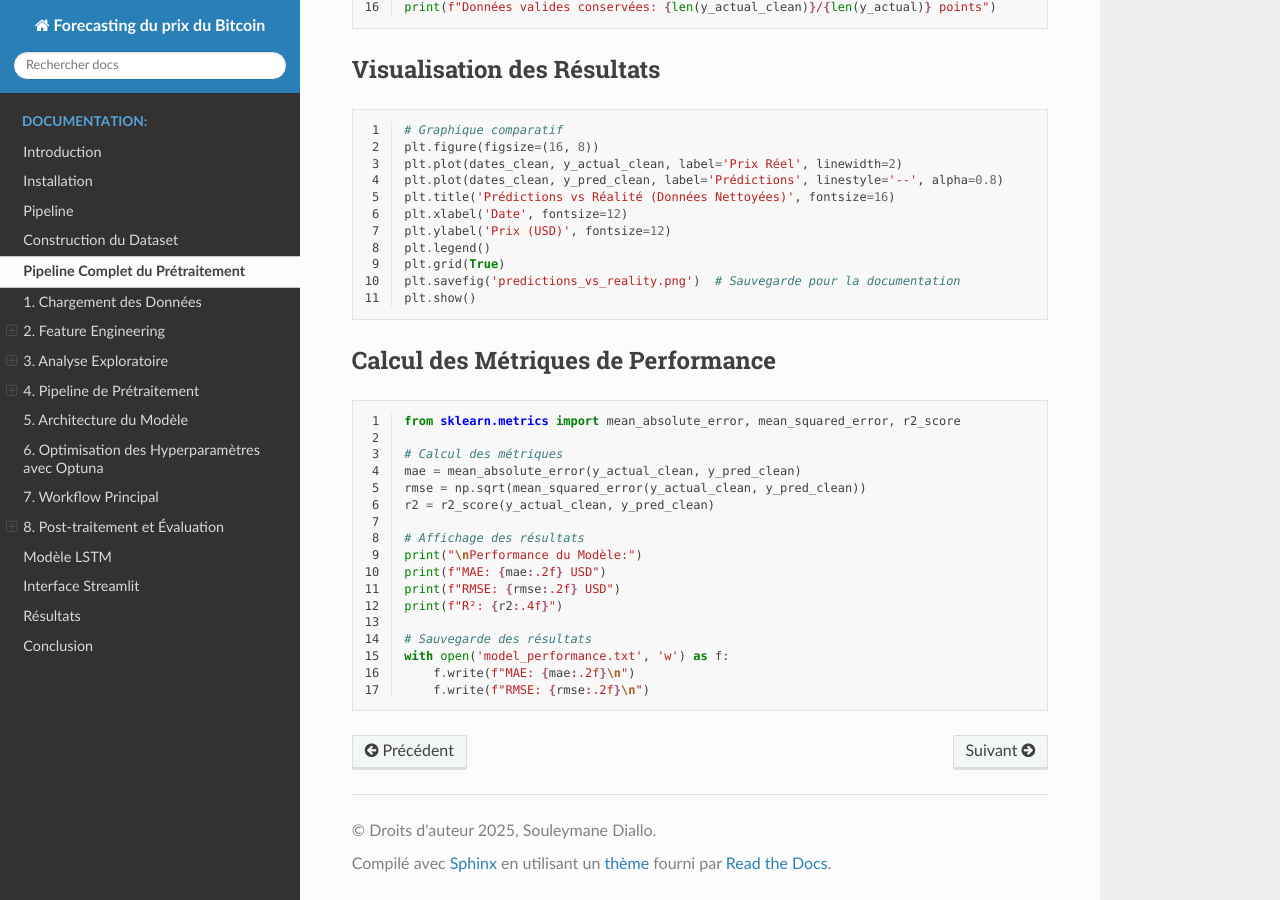
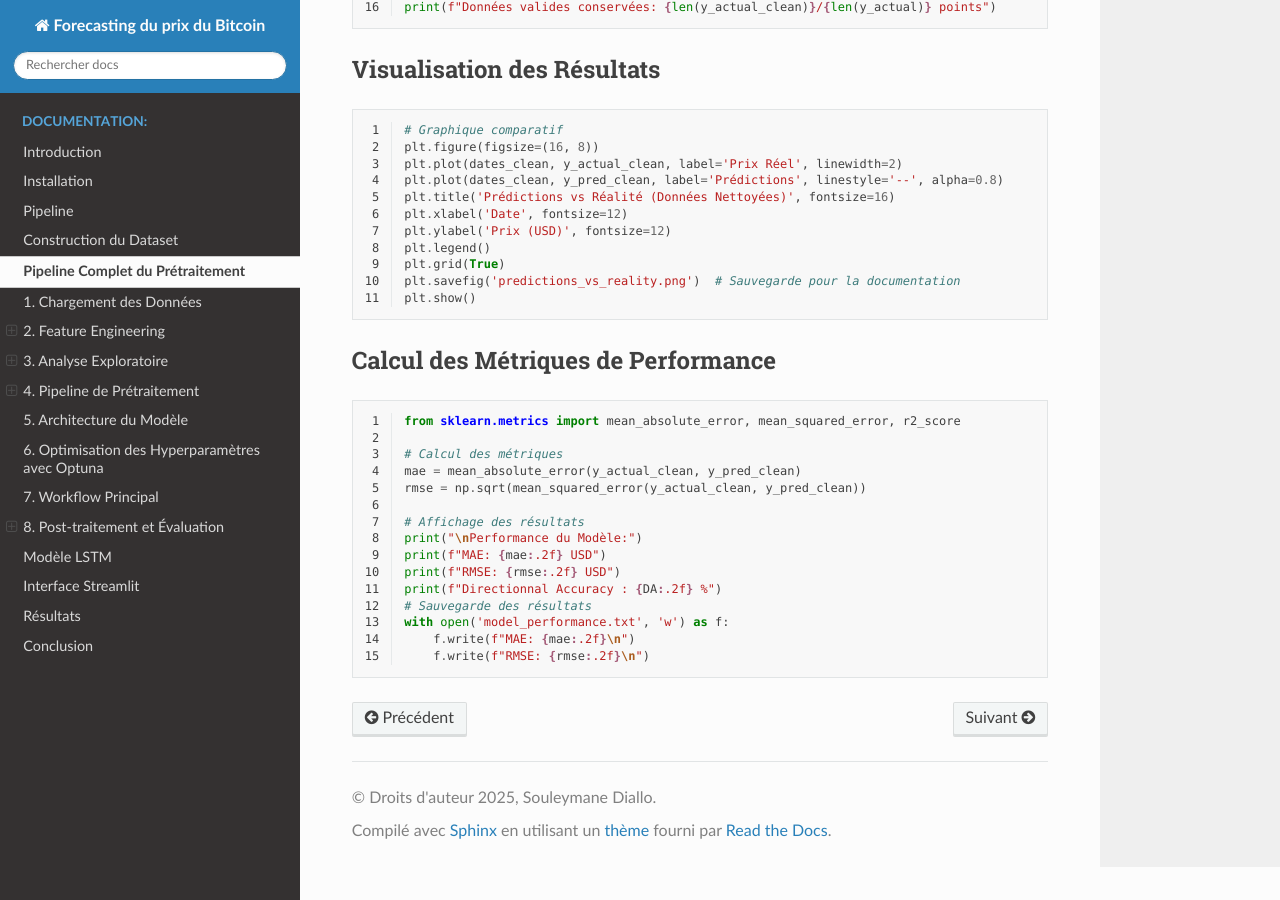
Before and after one commit to SouleymaneDiallo04/Forecasting-du-prix-du-Bitcoin, a Sphinx documentation site: the page built from docs/source/preprocessing.rst, in a window 1280 px wide and 900 px high, scrolled down 5948 px. Built offline with Sphinx 7.4.7 and the Read the Docs theme 3.1.0, drawn with Linux system fonts in a browser that asks for light colours.

Commit message:
Update preprocessing.rst

```diff
--- a/docs/source/preprocessing.rst
+++ b/docs/source/preprocessing.rst
@@ -389,14 +389,12 @@ Calcul des Métriques de Performance
    # Calcul des métriques
    mae = mean_absolute_error(y_actual_clean, y_pred_clean)
    rmse = np.sqrt(mean_squared_error(y_actual_clean, y_pred_clean))
-   r2 = r2_score(y_actual_clean, y_pred_clean)
 
    # Affichage des résultats
    print("\nPerformance du Modèle:")
    print(f"MAE: {mae:.2f} USD")
    print(f"RMSE: {rmse:.2f} USD")
-   print(f"R²: {r2:.4f}")
-
+   print(f"Directionnal Accuracy : {DA:.2f} %")
    # Sauvegarde des résultats
    with open('model_performance.txt', 'w') as f:
        f.write(f"MAE: {mae:.2f}\n")
```
